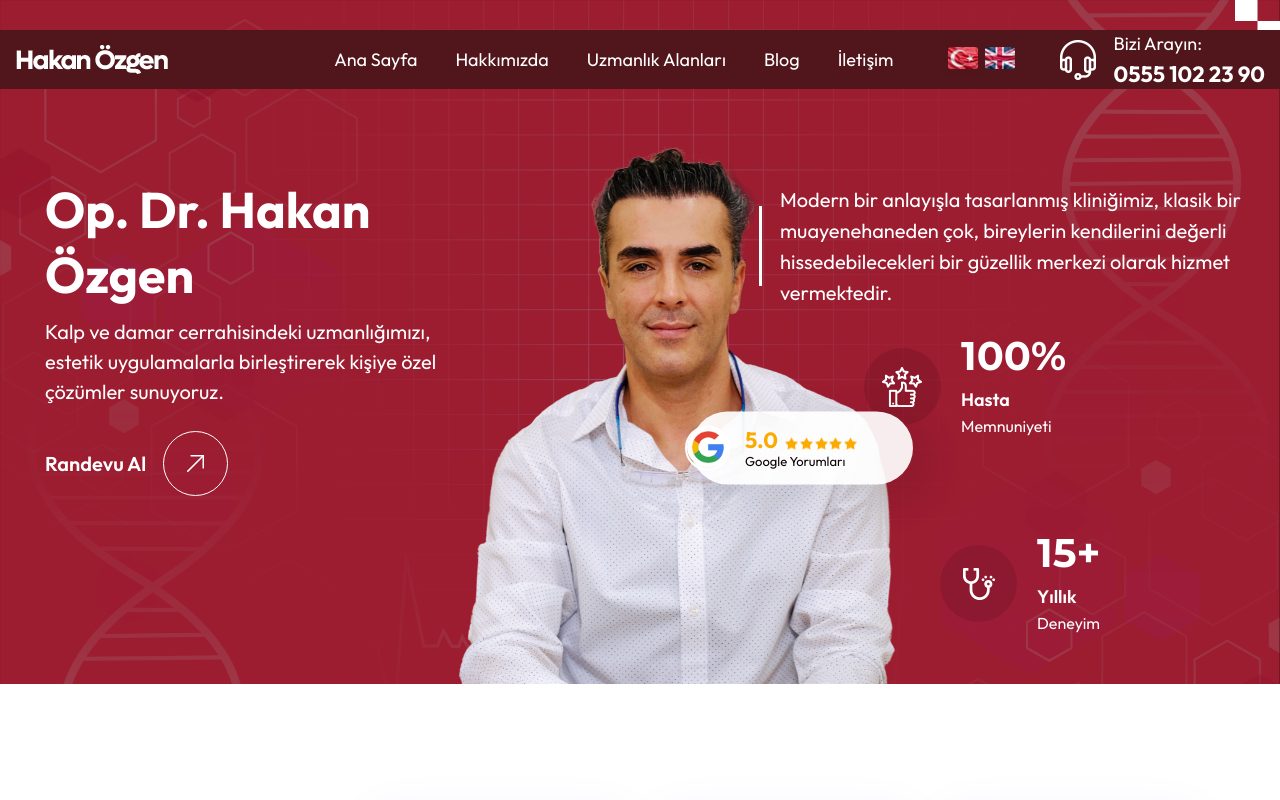
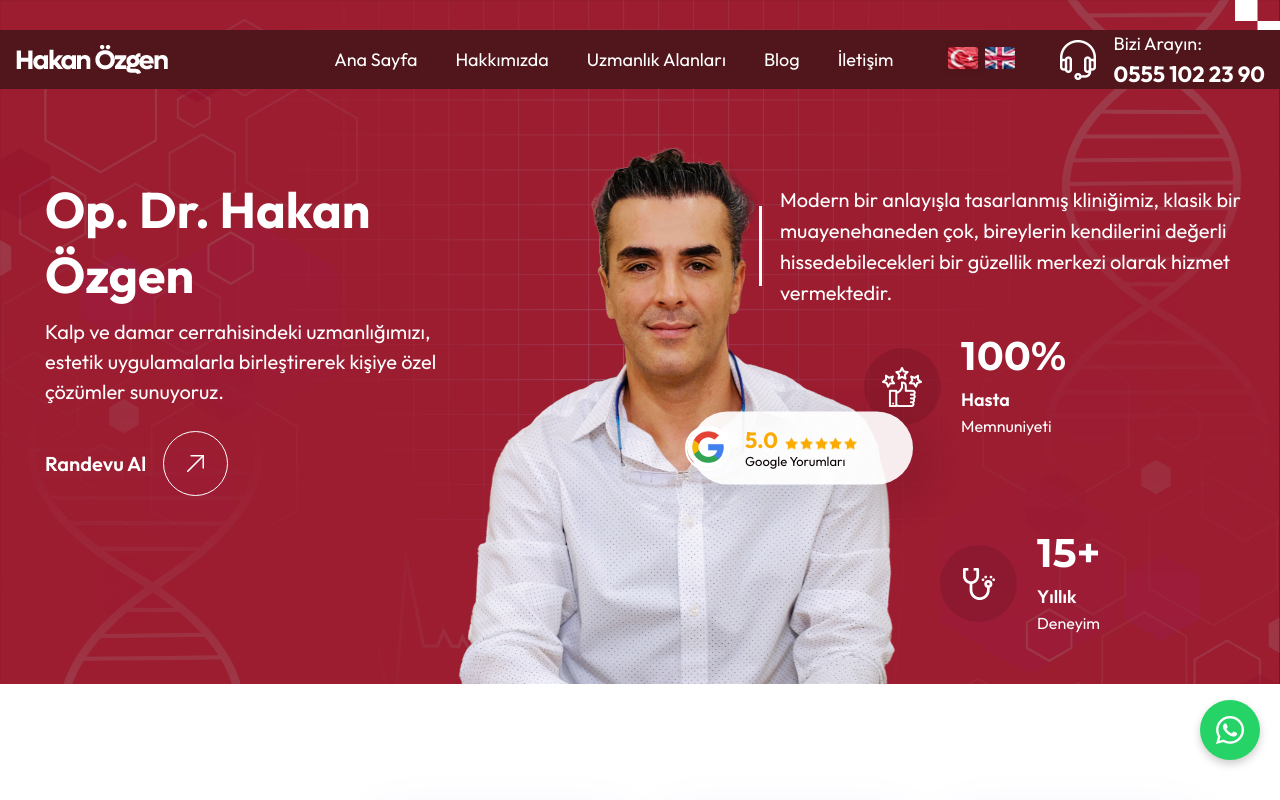
Before and after one commit to Honorwhite/Hakan-Ozgen, a plain HTML site: page index.html in a window 1280 px wide. Shown: the top 800 px of the page. Drawn offline with Linux system fonts and the light colour scheme.

Commit message:
hakan özgen whatsapp

```diff
--- a/index.html
+++ b/index.html
@@ -55,6 +55,60 @@
         .language-switcher button:hover {
             border-color: #50161b;
             box-shadow: 0 0 5px rgba(80, 22, 27, 0.5);
+        }
+
+        /* WhatsApp Button Styles */
+        .whatsapp-button {
+            position: fixed;
+            bottom: 20px;
+            right: 20px;
+            z-index: 1000;
+            background-color: #25D366;
+            color: white;
+            width: 60px;
+            height: 60px;
+            border-radius: 50%;
+            display: flex;
+            align-items: center;
+            justify-content: center;
+            box-shadow: 0 4px 8px rgba(0, 0, 0, 0.2);
+            transition: all 0.3s ease;
+            text-decoration: none;
+            animation: bounce 2s infinite;
+        }
+
+        @keyframes bounce {
+
+            0%,
+            20%,
+            50%,
+            80%,
+            100% {
+                transform: translateY(0);
+            }
+
+            40% {
+                transform: translateY(-20px);
+            }
+
+            60% {
+                transform: translateY(-10px);
+            }
+        }
+
+        .whatsapp-button:hover {
+            transform: scale(1.1);
+            box-shadow: 0 6px 12px rgba(0, 0, 0, 0.3);
+            animation: none;
+        }
+
+        .whatsapp-button i {
+            font-size: 32px;
+            color: white;
+        }
+
+        .whatsapp-button:hover i {
+            color: white;
         }
     </style>
 </head>
@@ -316,10 +370,10 @@
                         </ul>
                     </div>
                     <div class="generic-btn">
-                        <a href="about-us.html" data-lang="moreInfo">
+                        <a href="hakkimizda.html" data-lang="moreInfo">
                             Daha Fazla
                         </a>
-                        <a href="about-us.html">
+                        <a href="hakkimizda.html">
                             <figure class="mb-0">
                                 <img src="assets/images/long-arrow.png" alt="long-arrow">
                             </figure>
@@ -983,6 +1037,10 @@
             changeLanguage(savedLanguage);
         });
     </script>
+    <a href="https://wa.me/905551022390?text=Merhaba,%20Op.%20Dr.%20Hakan%20Özgen%20ile%20görüşmek%20istiyorum."
+        class="whatsapp-button" target="_blank">
+        <i class="fab fa-whatsapp"></i>
+    </a>
 </body>
 
 </html>
```
Also changed, not shown: 4 other files.
